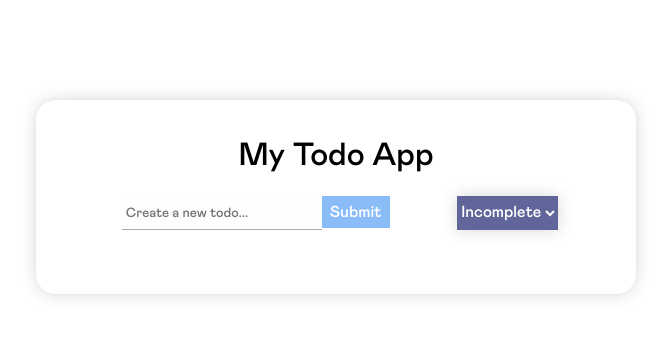
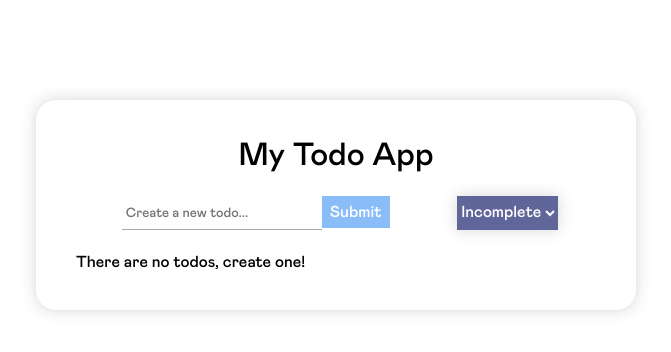
Before and after one commit to ajperez0705/react-todo, a React (Create React App) app: page / in a window 1280 px wide. Shown: the top 352 px of the page, without its empty margins (14-685 px from the left). Built offline with nearby package versions, Linux system fonts and the light colour scheme; a web font is replaced by a local one.

Commit message:
Added some error handling, however, if there is nothing in the completed tab, no error message will show bc todos.length > 0.

```diff
--- a/src/App.js
+++ b/src/App.js
@@ -5,6 +5,7 @@ import Filter from "./Filter";
 import TodoList from "./TodoList";
 
 import styles from "./App.module.css";
+import ErrorMessage from "./ErrorMessage";
 
 function App() {
   // State
@@ -12,17 +13,19 @@ function App() {
   const [todos, setTodos] = useState([]);
   const [status, setStatus] = useState("Incomplete");
   const [filteredTodos, setFilteredTodos] = useState([]);
-  const [completionStatus, setCompletionStatus] = useState([]);
+  const [error, setError] = useState();
 
   // This Use Effect runs on Init
   useEffect(() => {
     getLocalTodos();
+    errorHandler();
   }, []);
 
   // Use Effect
   useEffect(() => {
     renderFilteredTodos();
     saveLocalTodos();
+    errorHandler();
   }, [todos, status]);
 
   // Functions
@@ -32,7 +35,7 @@ function App() {
       { name: userInput, id: Math.random() * 10, completed: false },
     ]);
     setInput("");
-    console.log(todos);
+    errorHandler();
   };
 
   const renderFilteredTodos = function () {
@@ -64,6 +67,22 @@ function App() {
     }
   };
 
+  const errorHandler = () => {
+    if (todos.length === 0) {
+      setError({
+        message: "There are no todos, create one!",
+      });
+    } else if (todos.length > 0) {
+      setError(null);
+    }
+
+    // if (input === "") {
+    //   setError({
+    //     message: "You need to have a minimum of 1 character!",
+    //   });
+    // } else return;
+  };
+
   return (
     <div className={styles.container}>
       <div className={styles.title}>My Todo App</div>
@@ -73,6 +92,7 @@ function App() {
           createTodo={createTodo}
           input={input}
           setInput={setInput}
+          errorHandler={errorHandler}
         />
         <Filter
           className={styles["user-input-child"]}
@@ -86,6 +106,7 @@ function App() {
         return (
           <TodoList
             // Props
+            errorHandler={errorHandler}
             saveLocalTodos={saveLocalTodos}
             filterStatus={status}
             setFilteredTodos={setFilteredTodos}
@@ -99,6 +120,7 @@ function App() {
           />
         );
       })}
+      {error && <ErrorMessage message={error.message} />}
     </div>
   );
 }
--- /dev/null
+++ b/src/ErrorMessage.js
@@ -0,0 +1,9 @@
+const ErrorMessage = (props) => {
+  return (
+    <div>
+      <h4>{props.message}</h4>
+    </div>
+  );
+};
+
+export default ErrorMessage;
--- a/src/Form.js
+++ b/src/Form.js
@@ -11,6 +11,8 @@ const Form = (props) => {
     if (props.input === "") return;
 
     props.createTodo(props.input);
+
+    props.errorHandler();
   };
 
   return (
--- a/src/TodoList.js
+++ b/src/TodoList.js
@@ -13,14 +13,13 @@ const TodoList = (props) => {
   const deleteTodoHandler = function (e) {
     e.preventDefault();
 
-    console.log(props.todo);
-
     for (let i = 0; i < props.todos.length; i++) {
       if (props.todos[i].id === props.todo.id) {
         props.todos.splice(i, 1);
       }
       resetFilteredTodos();
       props.saveLocalTodos();
+      props.errorHandler();
       // console.log(props.filteredTodos);
     }
   };
```
